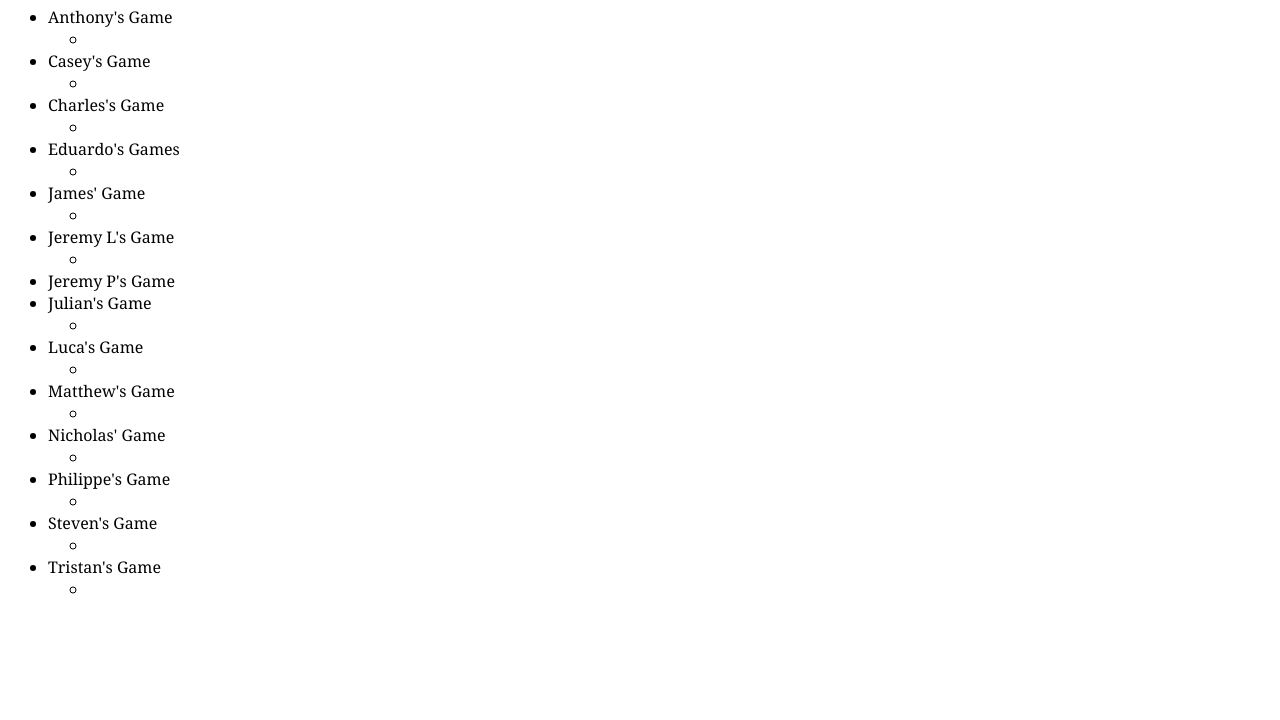
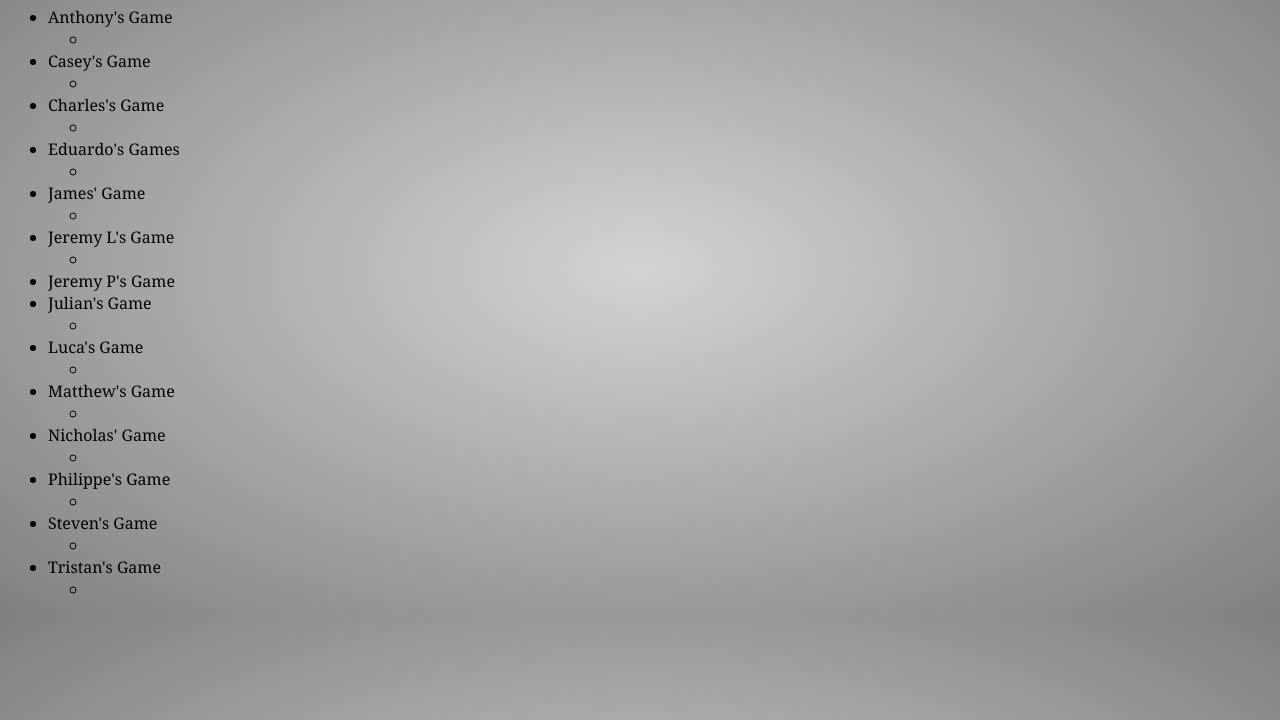
Before and after one commit to dalaw1/dalaw1.github.io, a plain HTML site: page index.html in a window 1280 px wide. Shown: the part 80-800 px from the top of the page. Drawn offline with Linux system fonts and the light colour scheme.

Commit message:
Gradient

```diff
--- a/CSS.css
+++ b/CSS.css
@@ -1,6 +1,7 @@
 body
 {
     font-family: 'Corben', Georgia, Times, Sans-Serif;
+    background: -webkit-radial-gradient(lightgray, gray);
 }
 h1
 {
```
